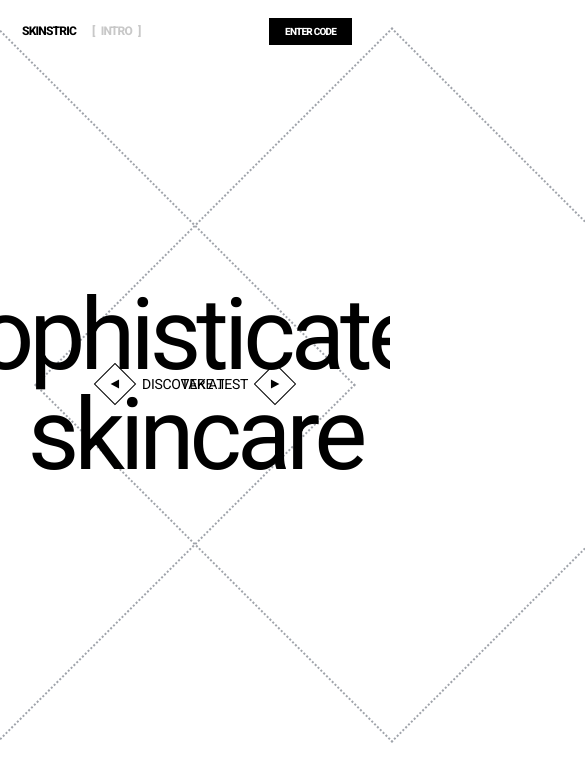
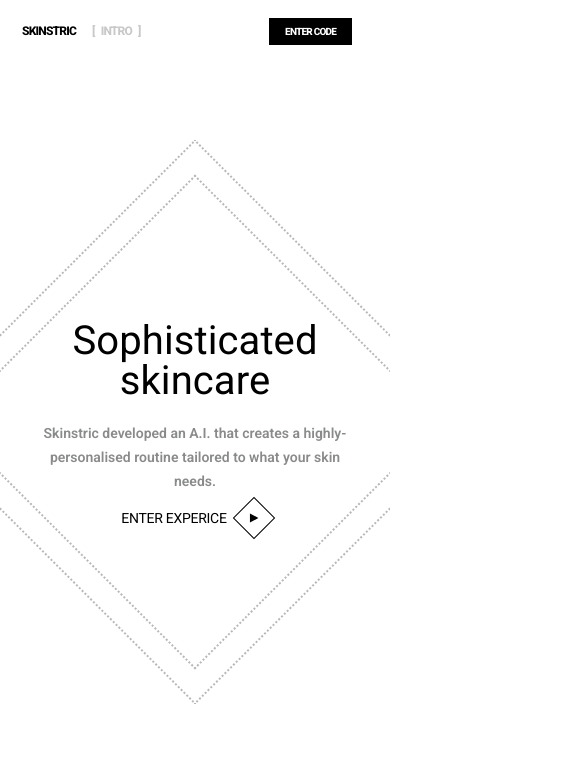
Before and after one commit to Giovanni-Ramirez/giovanni-skintric-internship, a React (Vite) app: page / in a window 390 px wide. Shown: the top 778 px of the page, 585 px wide, since content can reach past the window. Built offline with nearby package versions, Linux system fonts and the light colour scheme.

Commit message:
added the smaller screen media css

```diff
--- a/src/App.css
+++ b/src/App.css
@@ -1,11 +1,12 @@
 .landing__container {
   display: flex;
   width: 100%;
-  height: calc(100vh - 75px);
+  height: calc(100vh);
   justify-content: center;
   align-items: center;
   overflow: hidden;
   padding: 0 40px;
+  position: relative;
 }
 
 .landing__heading_text h1 {
@@ -96,6 +97,7 @@
 }
 
 /* animation */
+@media (min-width: 1000px) {
 
   /* RIGHT BUTTON HOVER */
   .spacer_right {
@@ -148,3 +150,134 @@
   .landing__container:has(.left_text_container:hover) .right_square {
     opacity: 0;
   }
+}
+
+.main__description {
+  width: 316px;
+  font-weight: 400;
+  font-size: 14px;
+  line-height: 24px;
+  letter-spacing: 0%;
+  text-transform: uppercase;
+  position: absolute;
+  bottom: 0px;
+  left: 0px;
+  margin: 40px;
+}
+
+.small_bg_box_inner {
+  display: none;
+}
+.small_bg_box_outer {
+  display: none;
+}
+.main_sm_btn {
+  display: none;
+}
+.main_sm_title {
+  display: none;
+  text-align: center;
+  font-size: 60px;
+  font-weight: 400;
+  letter-spacing: -3px;
+  line-height: 60px;
+}
+.main__sm_description {
+  display: none;
+}
+
+@media (max-width: 1000px) {
+  .landing__heading_text {
+    position: absolute;
+    top: 40%;
+    display: none;
+  }
+
+  .landing__heading_text h1 {
+    font-size: 60px;
+    line-height: 60px;
+  }
+
+  .main__sm_description {
+    color: #1a1b1c83;
+    font-weight: 600;
+    line-height: 24px;
+    font-size: 16px;
+    text-align: center;
+    width: 308px;
+    display: block;
+  }
+
+  .small_bg_box_inner {
+    display: block;
+    width: 350px;
+    height: 350px;
+    border: 2px dotted rgba(0, 0, 0, 0.274);
+    position: absolute;
+    top: 50%;
+    left: 50%;
+    transform: translate(-50%, -50%) rotate(45deg);
+  }
+
+  .small_bg_box_outter {
+    display: block;
+    width: 400px;
+    height: 400px;
+    border: 2px dotted rgba(0, 0, 0, 0.274);
+    position: absolute;
+    top: 50%;
+    left: 50%;
+    transform: translate(-50%, -50%) rotate(45deg);
+  }
+
+  .right_square {
+    display: none;
+  }
+
+  .left_square {
+    display: none;
+  }
+
+  .left_text_container {
+    display: none;
+  }
+
+  .right_text_container {
+    display: none;
+  }
+
+  .main__description {
+    display: none;
+  }
+
+  .main_sm_btn {
+    display: block;
+  }
+
+  .main_sm_title {
+    display: block;
+  }
+  .small__elements_container {
+    display: flex;
+    flex-direction: column;
+    align-items: center;
+    position: relative;
+  }
+}
+
+@media (max-width: 640px) {
+  .main_sm_title {
+    font-size: 40px;
+    line-height: 40px;
+    margin: 20px 0;
+    letter-spacing: 0.1px;
+  }
+
+  .main__sm_description {
+    font-size: 14px;
+  }
+
+  .landing__button_text {
+    font-size: 12px;
+  }
+}
--- a/src/App.jsx
+++ b/src/App.jsx
@@ -2,6 +2,7 @@ import './App.css'
 import Navbar from './components/navbar';
 import { IoTriangleSharp } from "react-icons/io5";
 import { Link } from 'react-router-dom';
+import RightButton from './components/rightButton';
 
 
 function App() {
@@ -37,6 +38,29 @@ function App() {
           </h1>
         </div>
         <div className="spacer_right"></div>
+
+
+        <div className='main__description'>
+          Skinstric developed an A.I. that creates a highly-personalised routine tailored to what your skin needs.
+        </div>
+
+        <div className='small__elements_container'>
+          <div className="small_bg_box_inner"></div>
+          <div className="small_bg_box_outter"></div>
+          <h1 className='main_sm_title'>
+            Sophisticated
+            <br />
+            <span className='landing__heading_span'>skincare</span>
+          </h1>
+          <div className='main__sm_description'>
+            Skinstric developed an A.I. that creates a highly-personalised routine tailored to what your skin needs.
+          </div>
+          <Link to={'/testing'} className='main_sm_btn'>
+            <RightButton text={'ENTER EXPERICE'}/>
+          </Link>
+
+
+        </div>
       </div>
     </>
   )
--- a/src/index.css
+++ b/src/index.css
@@ -7,7 +7,8 @@
 html, body {
   margin: 0;
   padding: 0;
-  overflow: hidden;
+  overflow-x: visible;
+  overflow-y: auto;
 }
 
 a {
--- a/src/pages/camera/capture/capture.css
+++ b/src/pages/camera/capture/capture.css
@@ -110,3 +110,13 @@
 .capture_btn {
     color: white;
 }
+
+.great_shot {
+    position: absolute;
+    left: 50%;
+    top: 20%;
+    transform: translate(-50%);
+    color: white;
+    font-size: 18px;
+    font-weight: 300;
+}
--- a/src/pages/camera/capture/capture.jsx
+++ b/src/pages/camera/capture/capture.jsx
@@ -49,7 +49,7 @@ export default function Capture() {
 
     return (
     <div className='capture__page'>
-
+        {!base64Image && (
             <div className='shutter__btn_contaier' onClick={takePhoto}>
                 <div className='shutter__btn_text'>TAKE PICTURE</div>
                 <div className='shutter__btn_wrapper'>
@@ -58,6 +58,7 @@ export default function Capture() {
                     </div>
                 </div>
             </div>
+        )}
 
         {base64Image && (
             <>
@@ -65,12 +66,15 @@ export default function Capture() {
             </>
         )}
 
+        <div className="great_shot">Great Shot!</div>
+
         <div className="bottom__bar">
             {base64Image ?
-                    <LeftButton  text={'BACK'} onClick={() => setBase64Image('')} isWhite={true}/>
+                    <LeftButton  text={'RETAKE'} onClick={() => setBase64Image('')} isWhite={true}/>
                 :
                 <div></div>
             }
+            {!base64Image && (
                 <div className='photo_requirements'>
                     <div className='photo__requirements_title'>TO GET BETTER RESULTS MAKE SURE TO HAVE</div>
                     <div className='photo__requirements_container'>
@@ -88,6 +92,7 @@ export default function Capture() {
                         </div>
                     </div>
                 </div>
+            )}
             {base64Image ?
                 <RightButton text={'PROCEED'} onClick={useThisPhoto} isWhite={true}/>
                 :
--- a/src/pages/result/result.css
+++ b/src/pages/result/result.css
@@ -205,3 +205,69 @@
     opacity: 0.5;
     pointer-events: none;
 }
+
+@media (max-width: 770px) {
+    .result__options_wrapper {
+        flex-direction: column;
+        width: auto;
+        height: 100vh;
+    }
+
+    .option__icon {
+        width: 100px;
+        height: 100px;
+    }
+
+    .line_icon_camera {
+        display: none;
+    }
+
+    .line_icon_gallery {
+        display: none;
+    }
+
+    .camera__text {
+        right: auto;
+        top: auto;
+        bottom: 10%;
+        font-size: 12px;
+        line-height: 20px;
+    }
+
+    .gallery__text {
+        left: auto;
+        top: auto;
+        bottom: 10%;
+        font-size: 12px;
+        line-height: 20px;
+    }
+
+    .box__inner {
+        width: 150px;
+        height: 150px;
+    }
+    .box__middle {
+        width: 190px;
+        height: 190px;
+    }
+    .box__outer {
+        width: 230px;
+        height: 230px;
+    }
+
+    .preview__img_wrapper {
+        width: 96px;
+        height: 96px;
+    }
+
+    .preview__img_container {
+        width: 96px;
+        right: 0px;
+        margin-right: 20px;
+    }
+
+    .camera_pop_up_request_container {
+        right: auto;
+        width: 320px;
+    }
+}
--- a/src/pages/summary/summary.css
+++ b/src/pages/summary/summary.css
@@ -123,11 +123,11 @@ margin-bottom: 10px;
     position: absolute;
 }
 
-.bottom__bar {
+.bottom__bar_summary {
     display: flex;
     justify-content: space-between;
     align-items: center;
-    position: absolute;
+    position: sticky;
     bottom: 0px;
     padding: 0px 40px 20px 40px;
 }
@@ -153,3 +153,42 @@ margin-bottom: 10px;
     font-weight: 400;
     color: rgb(160, 164, 171);
 }
+
+.Summary__main_sub_text {
+    display: none;
+}
+
+@media (max-width: 770px) {
+    .summary__title {
+        font-size: 36px;
+    }
+
+    .summary__details_container {
+        flex-direction: column;
+        height: auto;
+    }
+
+    .summary__main_title {
+        display: none;
+    }
+
+    .summary__main_information {
+        display: flex;
+        align-items: center;
+        margin: 0px 0px 24px;
+        flex-direction: column;
+    }
+
+    .bottom__bar_text {
+        display: none;
+    }
+
+    .Summary__main_sub_text {
+        display: block;
+        color: rgb(117, 117, 117);
+    }
+
+    .summary__results_options_container {
+        width: 100%;
+    }
+}
--- a/src/pages/summary/summary.jsx
+++ b/src/pages/summary/summary.jsx
@@ -204,6 +204,7 @@ export default function Summary() {
                                 {percentage}<span className="cirle_percent">%</span>
                             </div>
                         </div>
+                        <div className="Summary__main_sub_text"></div>
                     </div>
 
                     <div className="summary__results_options_container">
@@ -291,7 +292,7 @@ export default function Summary() {
 
                 <div className="bottom__btn_bar"></div>
             </div>
-            <div className="bottom__bar">
+            <div className="bottom__bar_summary">
                 <Link to={-1}>
                     <LeftButton  text={'back'}/>
                 </Link>
--- a/src/pages/testing/testing.css
+++ b/src/pages/testing/testing.css
@@ -120,3 +120,26 @@
     transform: rotate(60deg);
     animation: spinFrom60 60s linear infinite;
 }
+
+@media (max-width: 740px) {
+    .background__box_inner {
+        width: 300px;
+        height: 300px;
+    }
+    .background__box_middle {
+        width: 340px;
+        height: 340px;
+    }
+    .background__box_outer {
+        width: 380px;
+        height: 380px;
+    }
+}
+
+@media (max-width: 630px) {
+    .step_content input {
+        width: 370px;
+        height: 60px;
+        font-size: 50px;
+    }
+}
```
Lines whose indentation alone changed are shown as unchanged.
